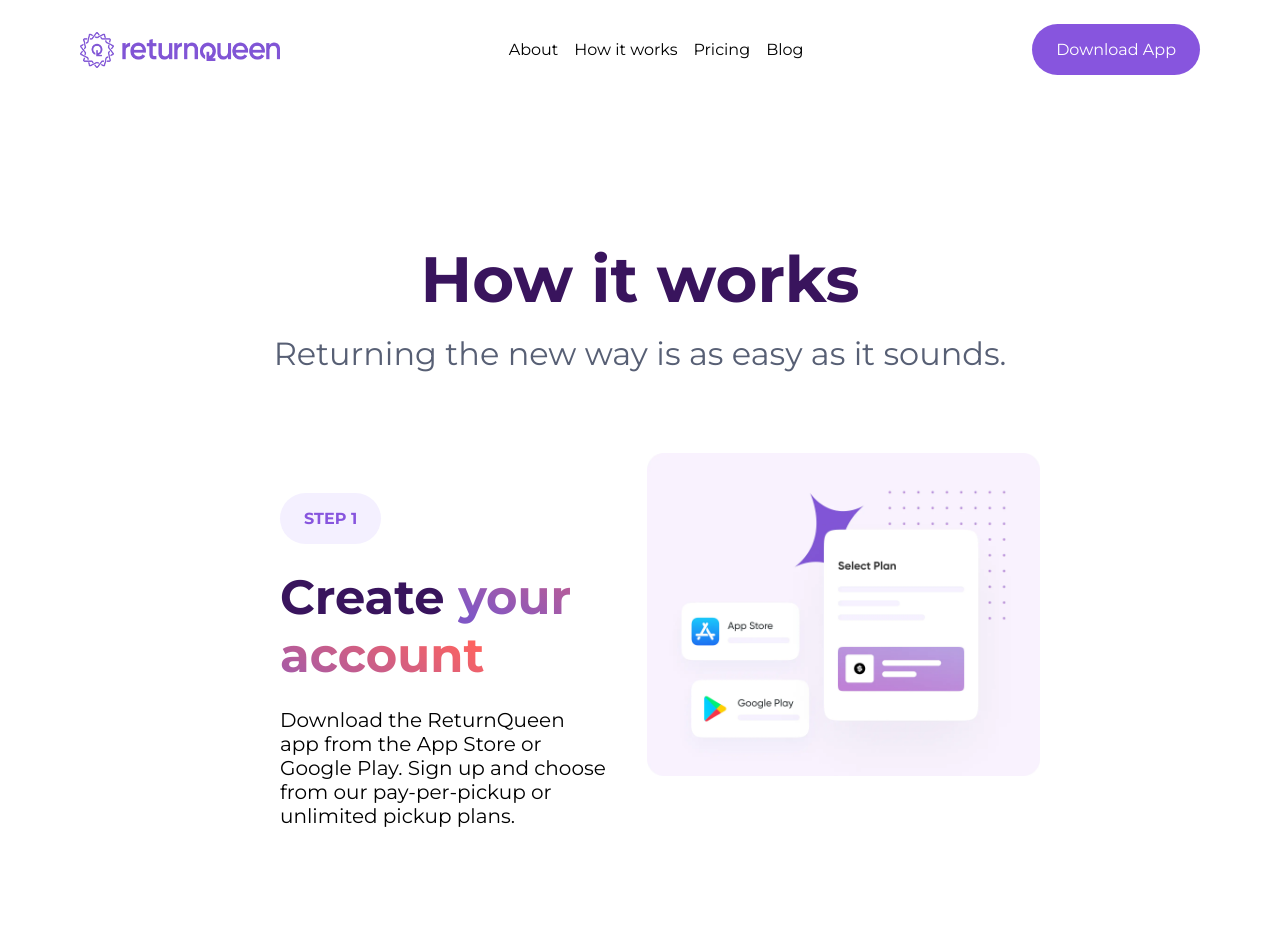
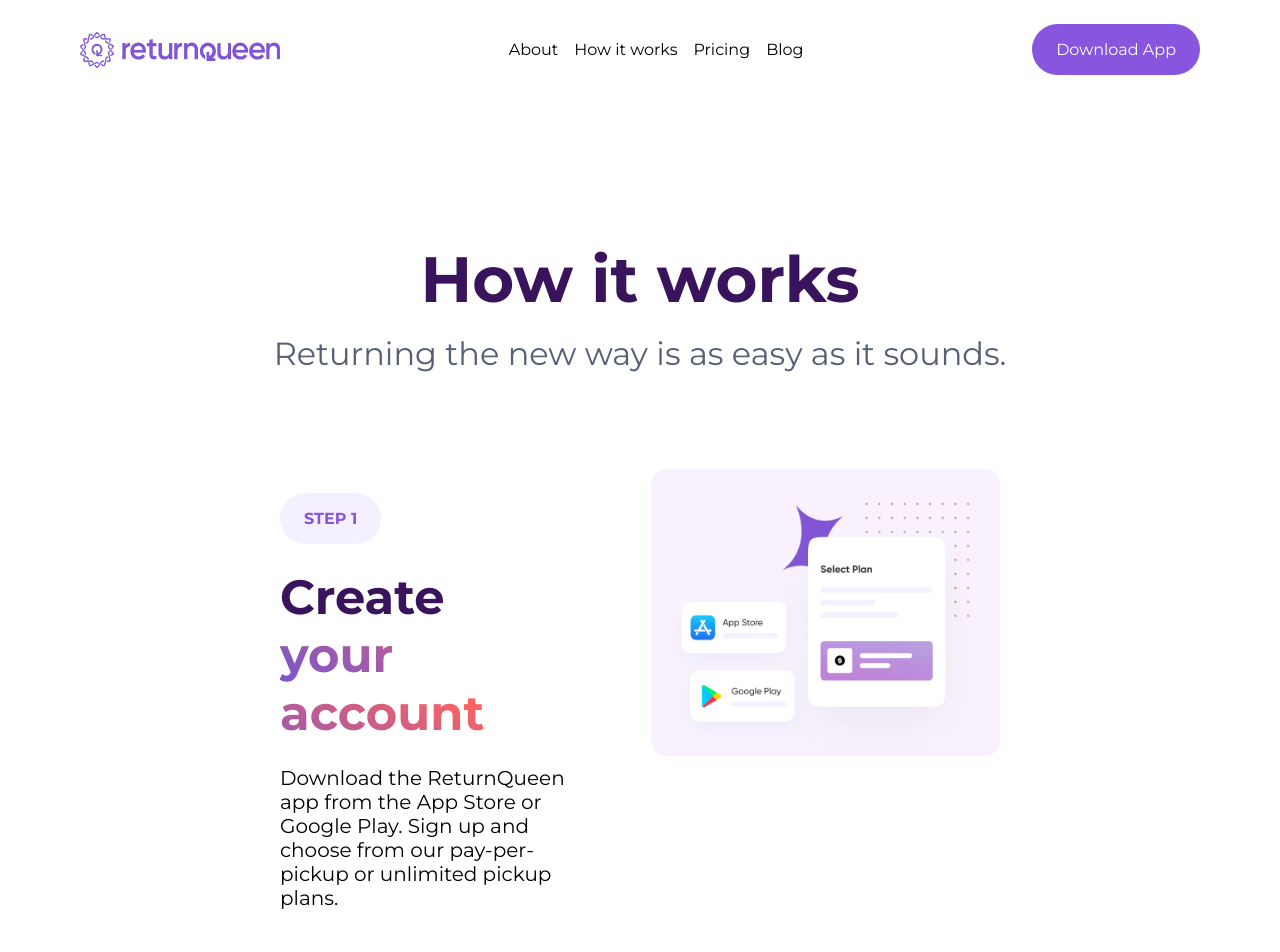
Before and after one commit to yubinjodev/sass-study, a Next.js app: page /how-it-works in a window 1280 px wide. Shown: the top 952 px of the page. Built offline with nearby package versions, Linux system fonts and the light colour scheme.

Commit message:
style: semantics for how it works

```diff
--- a/src/app/how-it-works/page.tsx
+++ b/src/app/how-it-works/page.tsx
@@ -7,7 +7,7 @@ import Download from "@/features/home/Download";
 import HowItWorks, { HowItWorkksProps } from "@/components/HowItWorks";
 
 let seq = 1;
-function nextStep(){
+function nextStep() {
   return seq++;
 }
 
@@ -15,7 +15,7 @@ const HowItWorksData: HowItWorkksProps[] = [
   {
     stepNumber: nextStep(),
     title: "Create",
-    styledTitle:"your account",
+    styledTitle: "your account",
     description:
       "Download the ReturnQueen app from the App Store or Google Play. Sign up and choose from our pay-per-pickup or unlimited pickup plans.",
     imgPath: "/images/how-it-works/step1.png",
@@ -24,7 +24,7 @@ const HowItWorksData: HowItWorkksProps[] = [
   {
     stepNumber: nextStep(),
     title: "Add",
-    styledTitle:"your purchases",
+    styledTitle: "your purchases",
     description:
       "Link your Gmail account to view all your recent purchases automatically. You can also add your purchases manually by entering your order details.",
     imgPath: "/images/how-it-works/step2.png",
@@ -33,7 +33,7 @@ const HowItWorksData: HowItWorkksProps[] = [
   {
     stepNumber: nextStep(),
     title: "Select",
-    styledTitle:"your items",
+    styledTitle: "your items",
     description:
       "Once you've chosen which items to return, our app will help you retrieve your shipping labels.",
     imgPath: "/images/how-it-works/step2.png",
@@ -42,7 +42,7 @@ const HowItWorksData: HowItWorkksProps[] = [
   {
     stepNumber: nextStep(),
     title: "Schedule",
-    styledTitle:"your pickup",
+    styledTitle: "your pickup",
     description:
       "Let us know where you'll be leaving your items and when you want us to pick them up.",
     imgPath: "/images/how-it-works/step4.png",
@@ -51,7 +51,7 @@ const HowItWorksData: HowItWorkksProps[] = [
   {
     stepNumber: nextStep(),
     title: "Leave the rest",
-    styledTitle:"to us",
+    styledTitle: "to us",
     description:
       "Our purple trucks will collect your items at your scheduled pickup time. Just sit back and watch your refunds roll in!",
     imgPath: "/images/how-it-works/step4.png",
@@ -64,13 +64,16 @@ export default function Home() {
     <>
       <Header />
       <main>
-        <section className="howitworks">
+        <article className="howitworks">
           <h1 className="howitworks__title">How it works</h1>
           <h2 className="howitworks__subtitle">
             Returning the new way is as easy as it sounds.
           </h2>
           {HowItWorksData.map(
-            ({ stepNumber, title, styledTitle, description, imgPath, layout }, idx) => (
+            (
+              { stepNumber, title, styledTitle, description, imgPath, layout },
+              idx
+            ) => (
               <HowItWorks
                 key={idx}
                 stepNumber={stepNumber}
@@ -82,7 +85,7 @@ export default function Home() {
               />
             )
           )}
-        </section>
+        </article>
         <Download />
       </main>
       <Footer />
--- a/src/components/HowItWorks.tsx
+++ b/src/components/HowItWorks.tsx
@@ -24,17 +24,19 @@ export default function HowItWorks(props: HowItWorkksProps) {
           layout === "type1" ? "howitworks__type1" : "howitworks__type2"
         }
       >
-        <div className="howitworks__text">
+        <section className="howitworks__text">
           <div className="howitworks__text__step titlebutton">
             STEP {stepNumber}
           </div>
-          <h3 className="howitworks__text__title">{title} <span className="gradienttext">{styledTitle}</span></h3>
+          <h3 className="howitworks__text__title">
+            {title} <span className="gradienttext">{styledTitle}</span>
+          </h3>
           <p className="howitworks__text__description">{description}</p>
-        </div>
+        </section>
 
-        <div className="howitworks__image">
+        <figure className="howitworks__image">
           <img alt="" src={imgPath} />
-        </div>
+        </figure>
       </div>
     </div>
   );
```
